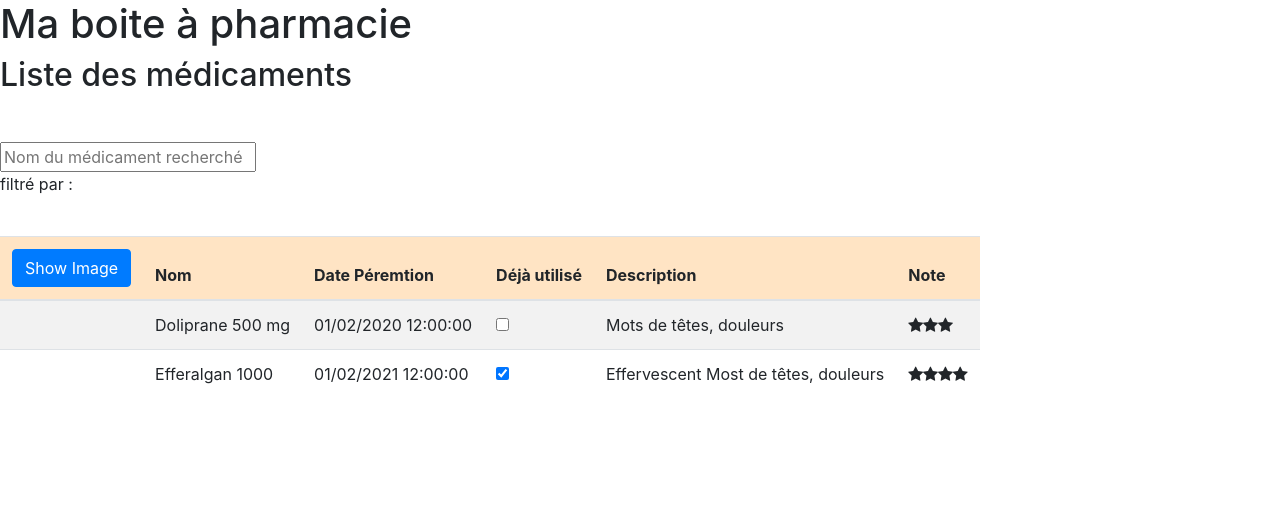
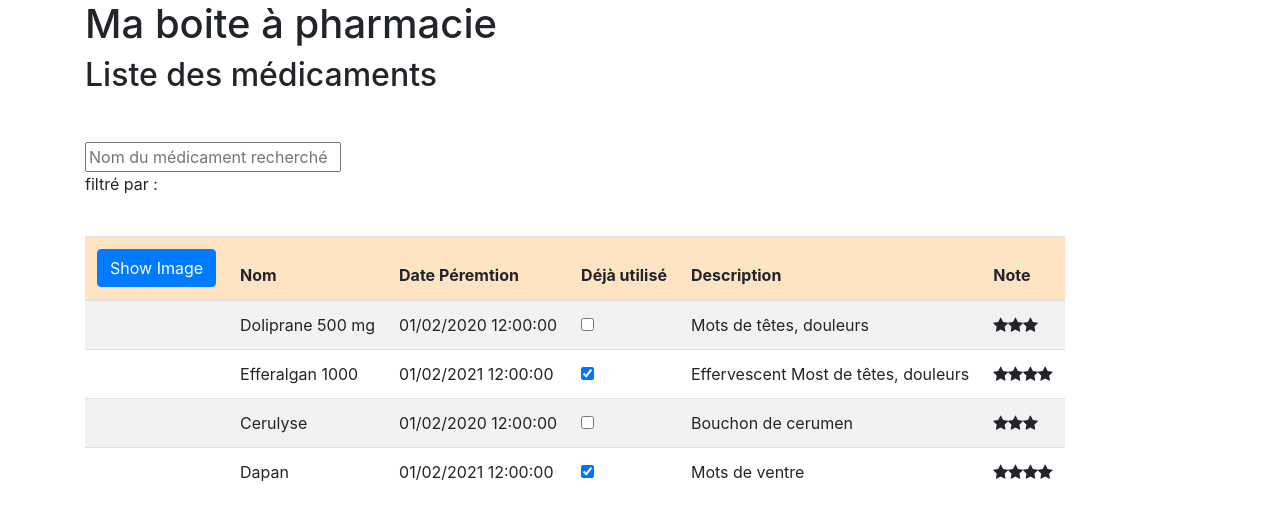
Before and after one commit to adampecory/pharma, an Angular app: page / in a window 1280 px wide. Shown: the top 520 px of the page. Built offline with nearby package versions, Linux system fonts and the light colour scheme.

Commit message:
Add Service

```diff
--- a/src/app/app.component.html
+++ b/src/app/app.component.html
@@ -1,4 +1,4 @@
-<div>
+<div class='container'>
   <h1>{{pageTitle}}</h1>
   <app-productlist></app-productlist>
 </div>
--- a/src/app/products/product-list.component.ts
+++ b/src/app/products/product-list.component.ts
@@ -1,17 +1,21 @@
-import { Component } from '@angular/core';
+import { Component, OnInit } from '@angular/core';
 import { IMedoc } from '../models/medoc';
-import { $$ } from 'protractor';
+import { ProductService } from './product.service';
 
 @Component({
     selector : 'app-productlist',
     templateUrl : './product-list.component.html',
     styleUrls: ['./product-list.component.css']
 })
-export class ProducListComponent {
+export class ProducListComponent implements OnInit {
+
+
+
     title: string = 'Liste des médicaments';
     imgUrl: string ='assets\\images\\medoc.jpg';
     imgWidth: number = 100;
     imgShow: boolean = false;
+    medocs: IMedoc[] = [];
     medocsList: IMedoc[];
 
     private _filteredValue: string = '';
@@ -23,36 +27,8 @@
         this.medocsList = this._filteredValue ? this.searchList(this._filteredValue) : this.medocs;
     }
 
-    medocs: IMedoc[] = [
-        {
-            nom: 'Doliprane 500-mg',
-            dateAchat: '01/01/2020',
-            dateExpiration: '02/01/2020',
-            estOuvert: false,
-            description: 'Mots de têtes, douleurs',
-            destinataire : 'Aly',
-            cible: 'Enfant',
-            posologie: '3fois par jour',
-            categorie: 'DOULEUR',
-            note: 3
-        },
-        {
-            nom: 'Efferalgan 1000',
-            dateAchat: '02/01/2020',
-            dateExpiration: '02/01/2021',
-            estOuvert: true,
-            description: 'Effervescent Most de têtes, douleurs',
-            destinataire : 'Alain',
-            cible: 'Adulte',
-            posologie: '2 fois par jour',
-            categorie: 'DOULEUR',
-            note : 4
-        }
-    ];
 
-    constructor() {
-        this.medocsList = this.medocs;
-        this.filteredValue = '';
+    constructor(private productService: ProductService) {
     }
 
     showImage(): void {
@@ -70,4 +46,9 @@
         console.log(event);
     }
 
+    ngOnInit(): void {
+        this.medocs = this.productService.getModocs();
+        this.medocsList = this.medocs;
+    }
+
 }
--- /dev/null
+++ b/src/app/products/product.service.ts
@@ -0,0 +1,60 @@
+import { Injectable } from "@angular/core";
+import { IMedoc } from '../models/medoc';
+
+@Injectable({
+    providedIn: 'root'
+})
+export class ProductService {
+    getModocs(): IMedoc[] {
+        return [
+            {
+                nom: 'Doliprane 500-mg',
+                dateAchat: '01/01/2020',
+                dateExpiration: '02/01/2020',
+                estOuvert: false,
+                description: 'Mots de têtes, douleurs',
+                destinataire : 'Aly',
+                cible: 'Enfant',
+                posologie: '3fois par jour',
+                categorie: 'DOULEUR',
+                note: 3
+            },
+            {
+                nom: 'Efferalgan 1000',
+                dateAchat: '02/01/2020',
+                dateExpiration: '02/01/2021',
+                estOuvert: true,
+                description: 'Effervescent Most de têtes, douleurs',
+                destinataire : 'Alain',
+                cible: 'Adulte',
+                posologie: '2 fois par jour',
+                categorie: 'DOULEUR',
+                note : 4
+            },
+            {
+                nom: 'Cerulyse',
+                dateAchat: '01/01/2020',
+                dateExpiration: '02/01/2020',
+                estOuvert: false,
+                description: 'Bouchon de cerumen',
+                destinataire : 'Malick',
+                cible: 'Tous',
+                posologie: '1 fois par jour',
+                categorie: 'ORL',
+                note: 3
+            },
+            {
+                nom: 'Dapan',
+                dateAchat: '02/01/2020',
+                dateExpiration: '02/01/2021',
+                estOuvert: true,
+                description: 'Mots de ventre',
+                destinataire : 'Noura',
+                cible: 'Adulte',
+                posologie: '2 fois par jour',
+                categorie: 'DOULEUR',
+                note : 4
+            }
+        ]
+    }
+}
```
